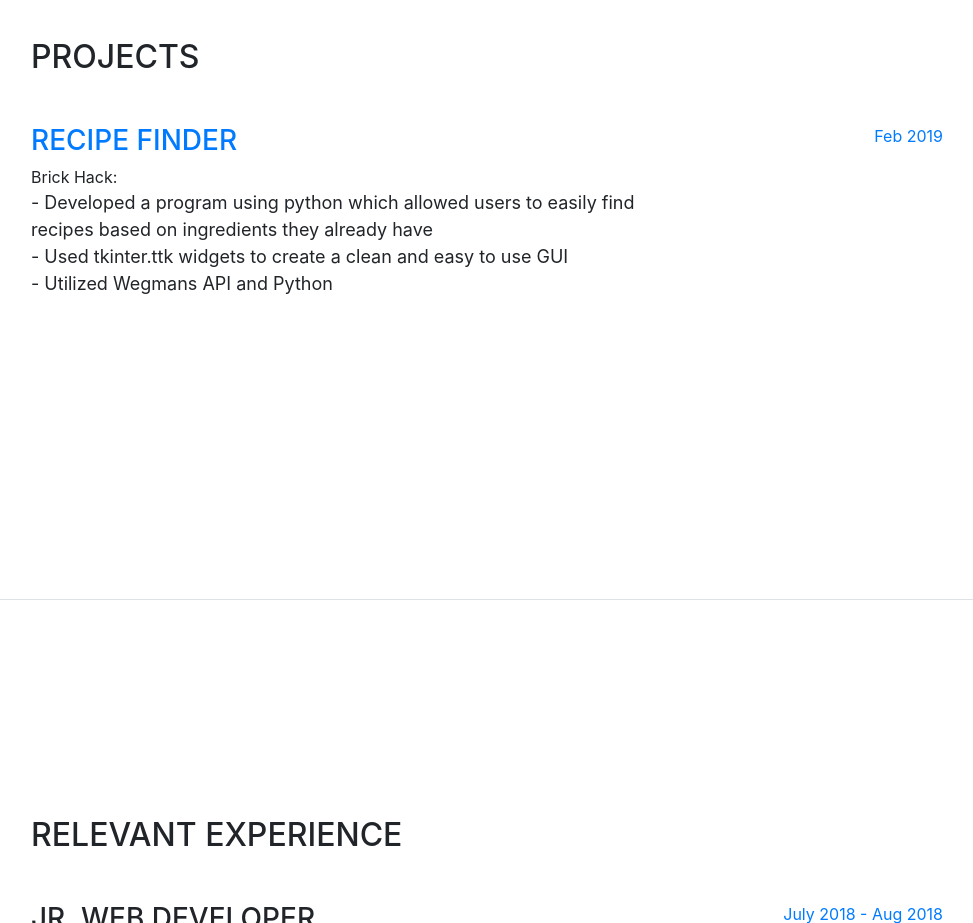
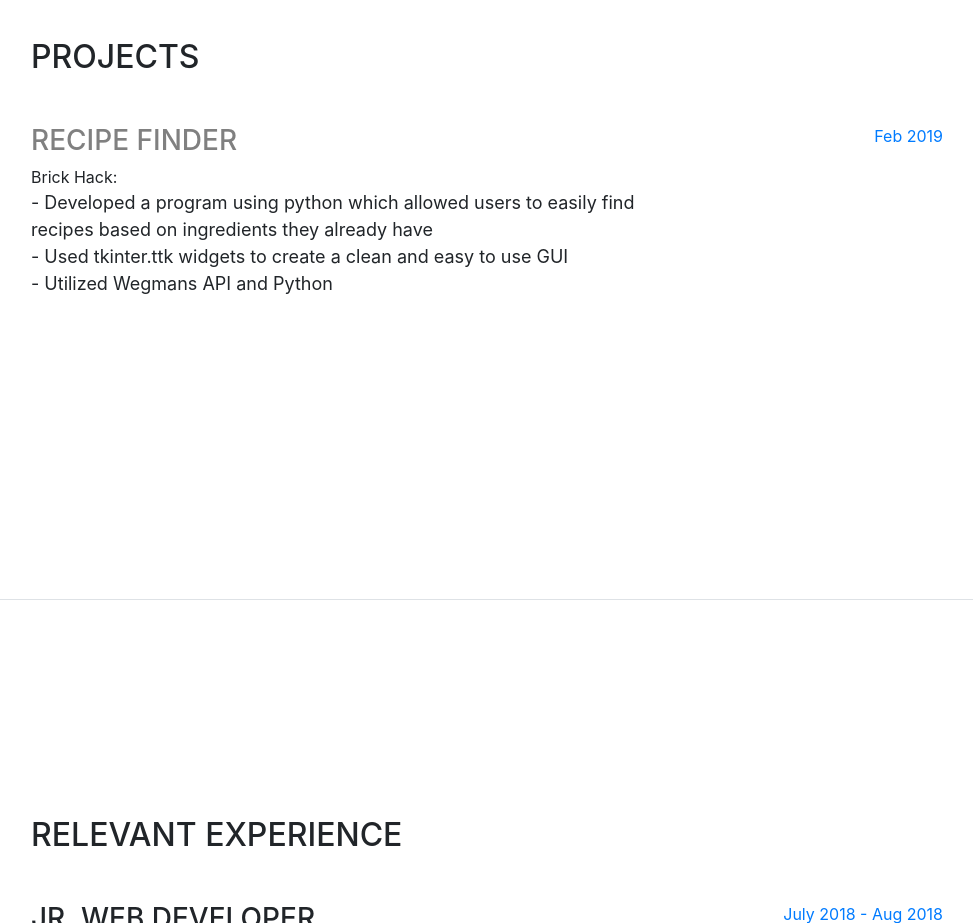
Before and after one commit to Crayon129/Raymond_Zhu, a website with bundled scripts: page index.html in a window 1280 px wide. Shown: the part 1800-2723 px from the top of the page, without its empty margins (289-1262 px from the left). Built offline with nearby package versions, Linux system fonts and the light colour scheme; a web font is replaced by a local one.

Commit message:
Add files via upload

```diff
--- a/index.html
+++ b/index.html
@@ -151,7 +151,7 @@
 
             <div class="resume-item d-flex flex-column flex-md-row mb-5">
             <div class="resume-content mr-auto">
-              <h3> <a href="https://github.com/Crayon129/Wegmans_API"> Recipe Finder </a> </h3>
+              <h3> <a href="https://github.com/Crayon129/Wegmans_API"><font color = "grey"> Recipe Finder</font> </a> </h3>
 			  <p2> Brick Hack:</p2>
               <p>     -    Developed a program using python which allowed users to easily find recipes based on ingredients    they already have
 			  <br>
```
